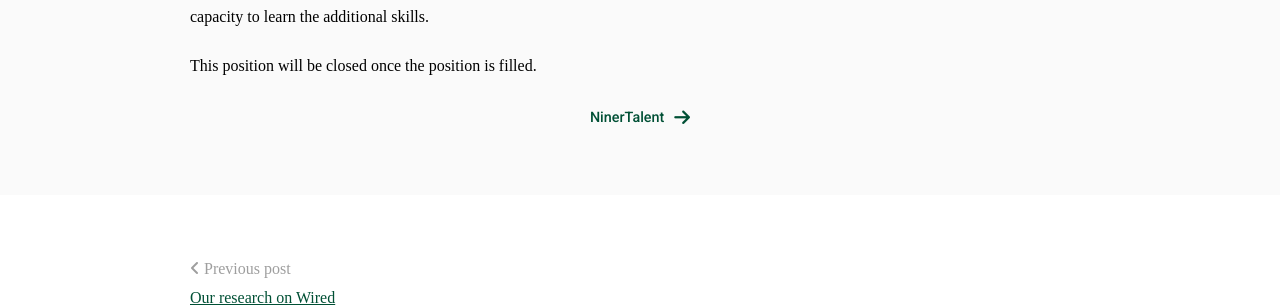
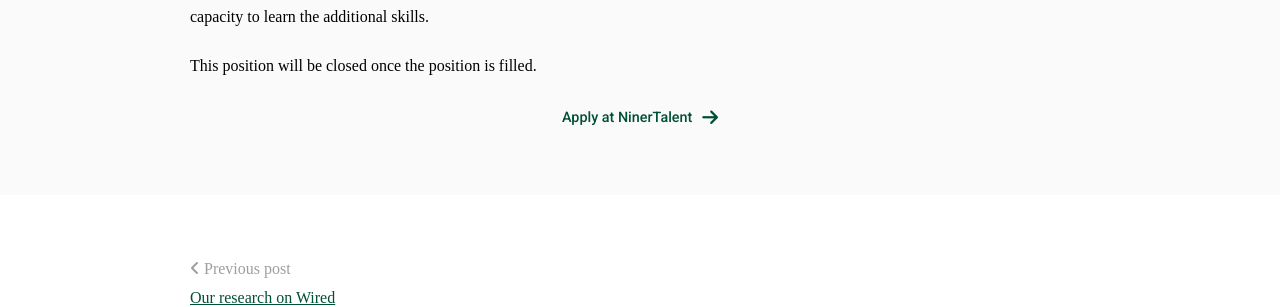
Before and after one commit to machadodj/machadodj.github.io, a Jekyll site: the page built from _posts/2022-11-02-POST40.md, in a window 1280 px wide and 900 px high, scrolled down 3405 px. Shown: the part 388-695 px from the top of the window. Built offline with Jekyll 4.4.1, drawn with Linux system fonts in a browser that asks for light colours; nearby versions of some CDN libraries; some web fonts are replaced.

Commit message:
Update 2022-11-02-POST40.md
https://jobs.charlotte.edu/postings/46283

```diff
--- a/_posts/2022-11-02-POST40.md
+++ b/_posts/2022-11-02-POST40.md
@@ -95,7 +95,5 @@
 
 This position will be closed once the position is filled.
 
-
-
-{% include link.html link="https://jobs.charlotte.edu/" text="NinerTalent" icon="fas fa-arrow-right" flip=true %}
+{% include link.html link="https://jobs.charlotte.edu/postings/46283" text="Apply at NinerTalent" icon="fas fa-arrow-right" flip=true %}
 {:.center}
```
